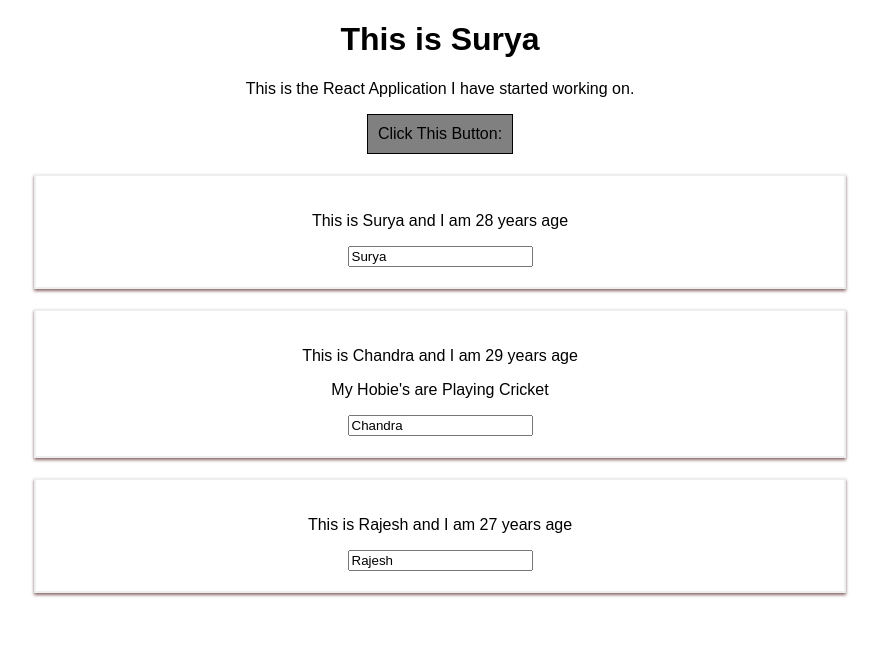
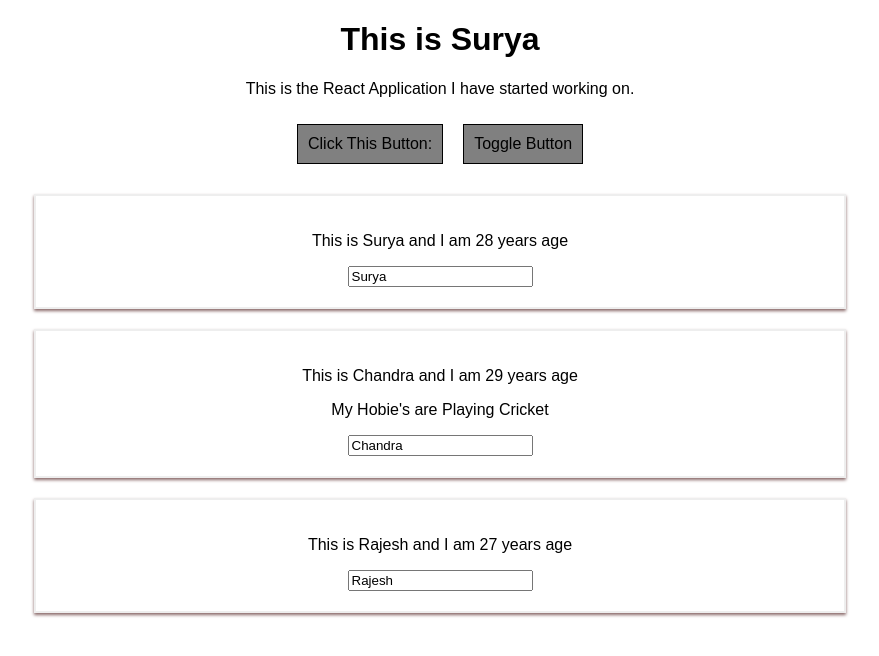
Before and after one commit to suryawebdev/react-complete-guide, a React (Create React App) app: page / in a window 1280 px wide. Shown: the top 656 px of the page, without its empty margins (200-1079 px from the left). Built offline with nearby package versions, Linux system fonts and the light colour scheme.

Commit message:
React conditional handling of jsX.

```diff
--- a/src/App.js
+++ b/src/App.js
@@ -56,7 +56,8 @@ class App extends Component {
             {name:"Chandra", age:29},
             {name:"Rajesh", age:27},
             {name:"Ajay", age:29}
-        ]
+        ],
+        showPerson: true
     }
 
     buttonHandler = (name) => {
@@ -82,6 +83,11 @@ class App extends Component {
         })
     }
 
+    toggleButtonHandler = () => {
+        const doesShow = this.state.showPerson;
+        this.setState({showPerson:!doesShow})
+    }
+
     //Use Bind when possible instead of using arrow function//() => this.buttonHandler("Surya!")
     //As Bind is efficient over this
     render() {
@@ -90,7 +96,8 @@ class App extends Component {
             backgroundColor: 'grey',
             font: 'inherit',
             border: '1px solid black',
-            padding: '10px'
+            padding: '10px',
+            margin: '10px'
         }
 
         return (
@@ -100,6 +107,11 @@ class App extends Component {
                 <button
                     style={buttonStyle}
                     onClick={() => this.buttonHandler("Surya!")}>Click This Button:</button>
+                <button
+                    style={buttonStyle}
+                    onClick={this.toggleButtonHandler}>Toggle Button</button>
+                {this.state.showPerson ?
+                    <div>
                         <Person
                             name={this.state.persons[0].name}
                             age={this.state.persons[0].age}
@@ -115,6 +127,8 @@ class App extends Component {
                             name={this.state.persons[2].name}
                             age={this.state.persons[2].age}
                         />
+                    </div> : null
+                }
             </div>
         );
         //return React.createElement('div', null, )
```
Lines whose indentation alone changed are shown as unchanged.
